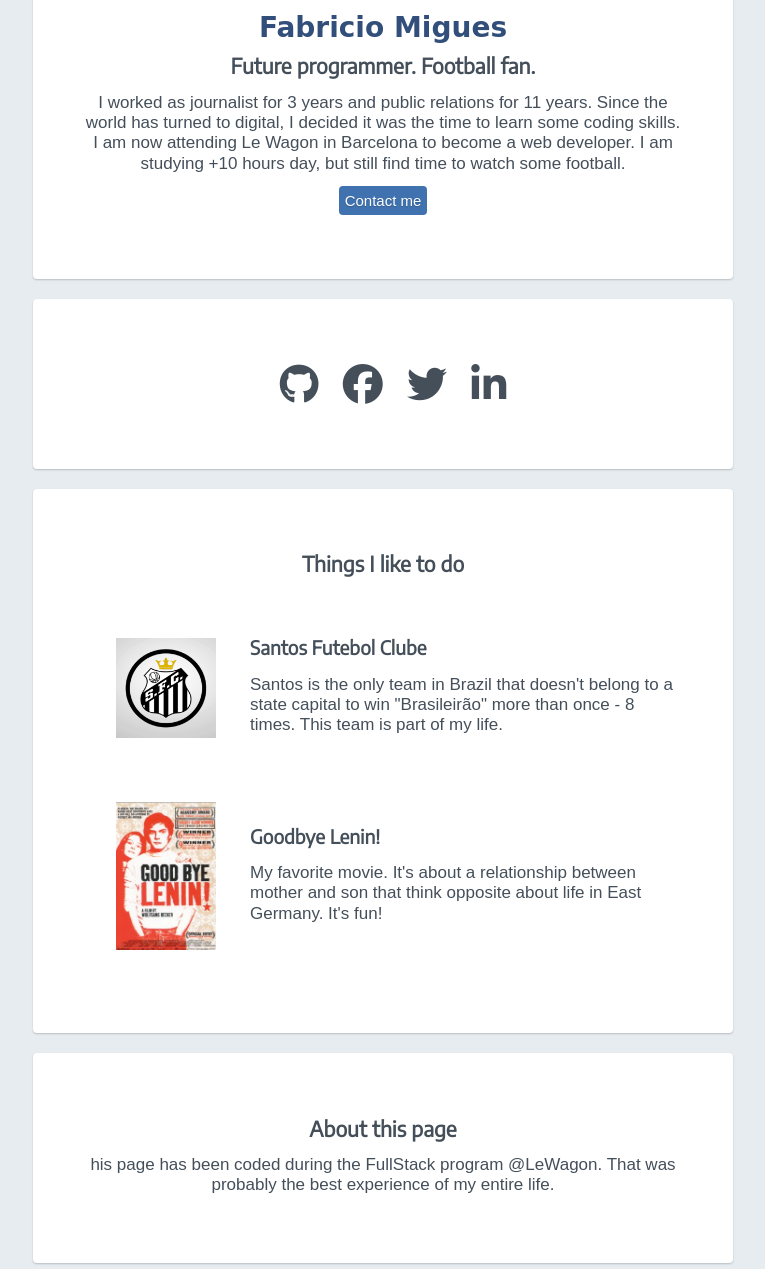
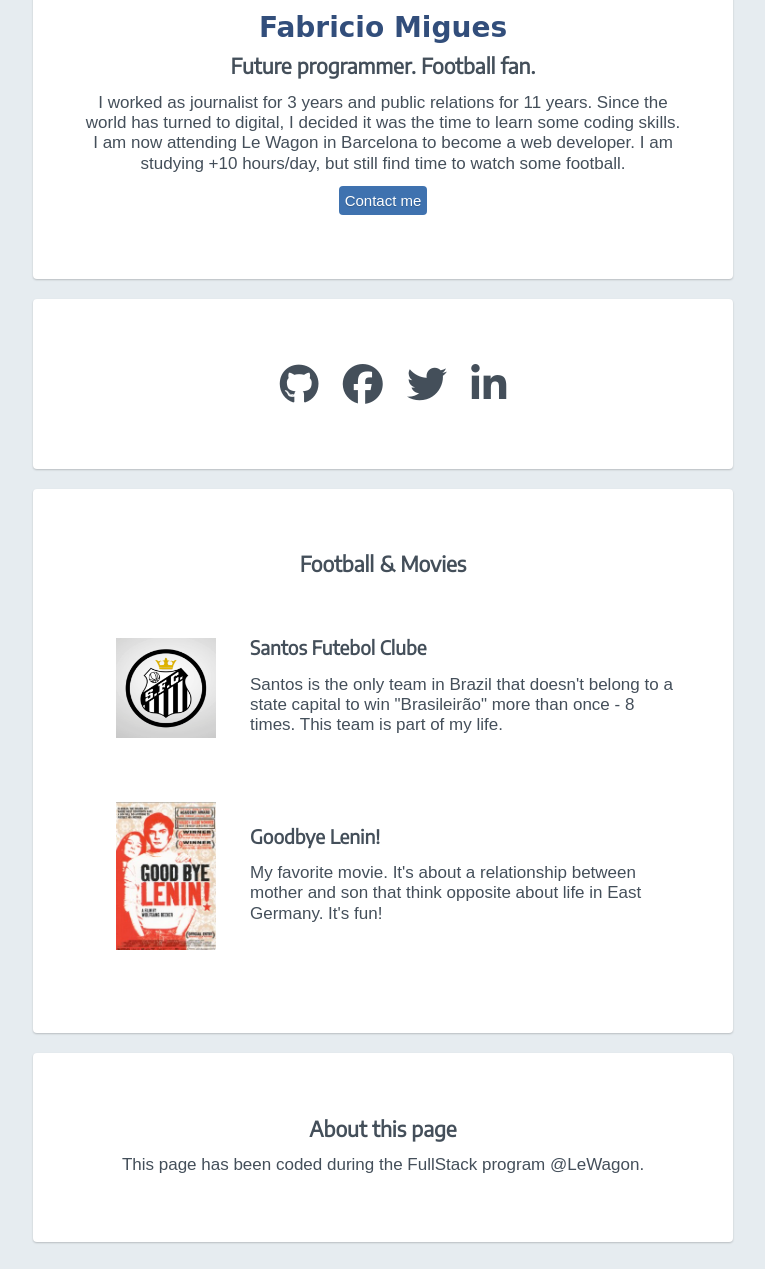
Before and after one commit to fmigues/profile, a plain HTML site: page index.html in a window 1280 px wide. Shown: the part 271-1540 px from the top of the page, without its empty margins (257-1022 px from the left). Drawn offline with Linux system fonts and the light colour scheme; a web font is replaced by a local one.

Commit message:
Some English edits

```diff
--- a/index.html
+++ b/index.html
@@ -11,7 +11,7 @@
       <img src="images/Profile Image.jpg" alt="Fabricio Migues" id="profile-image">
       <h1>Fabricio Migues</h1>
       <h2>Future programmer. Football fan.</h2>
-      <p>I worked as journalist for 3 years and public relations for 11 years. Since the world has turned to digital, I decided it was the time to learn some coding skills. I am now attending Le Wagon in Barcelona to become a web developer. I am studying +10 hours day, but still find time to watch some football.</p>
+      <p>I worked as journalist for 3 years and public relations for 11 years. Since the world has turned to digital, I decided it was the time to learn some coding skills. I am now attending Le Wagon in Barcelona to become a web developer. I am studying +10 hours/day, but still find time to watch some football.</p>
       <p><a href="www.fabriciomigues.com.br" class="btn-blue">Contact me</a></p>
     </div>
     <div class="card">
@@ -24,7 +24,7 @@
       </div>
       <div class="card">
       </ul>
-      <h2>Things I like to do</h2><br>
+      <h2>Football & Movies</h2><br>
       <table>
         <tbody>
           <tr>
@@ -49,8 +49,7 @@
       </div>
       <div class="card">
         <h2>About this page</h2>
-        <p>his page has been coded during the FullStack program @LeWagon. That was probably the best experience of my entire life.
-        </p>
+        <p>This page has been coded during the FullStack program @LeWagon.</p>
       </div>
     </div>
   </body>
```
